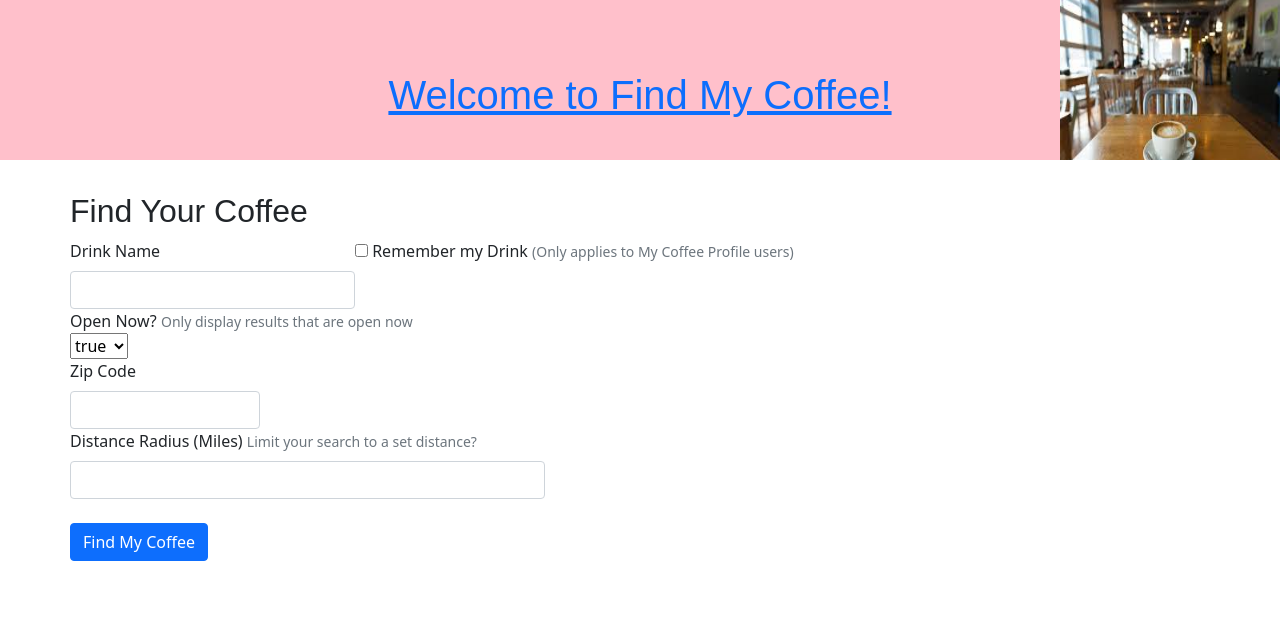
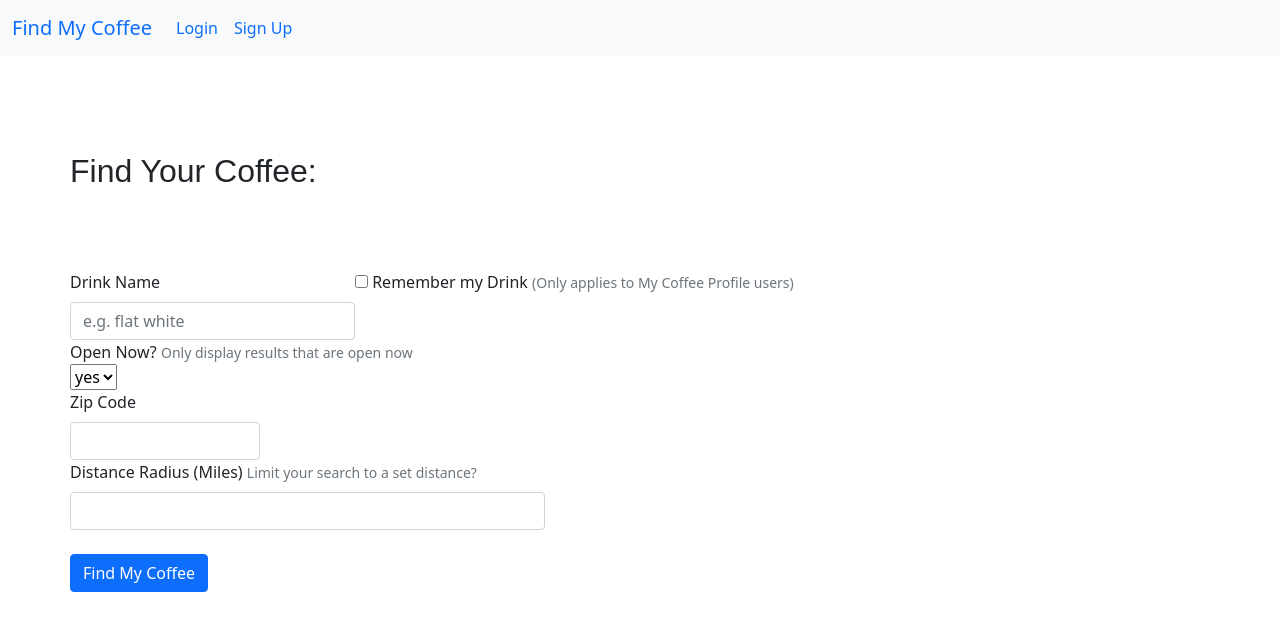
Before and after one commit to lglynn4912/final_project-, a Flask app: page /inputorder in a window 1280 px wide. Shown: the top 630 px of the page. Run offline with Flask 2, Linux system fonts and the light colour scheme.

Commit message:
finalized some styling

```diff
--- a/server.py
+++ b/server.py
@@ -101,9 +101,12 @@ def show_coffee_search_results():
     radius = request.form.get("radius")
     open_now = request.form.get("open-now")
 
+
+
     if open_now == "false" and len(radius) == 0:
         print("term:", term)
         print("zipcode:", location)
+
 
         url = "%s?term=%s&location=%s" % (SEARCH_URL, term, location)
         print("search url", url)
@@ -116,12 +119,14 @@ def show_coffee_search_results():
         total_results = search_results['total']
         coffee_order_results_sorted =  sorted(search_results['businesses'], key=lambda x: x['distance'])
 
+
     elif open_now == "false":
         miles_to_meters_conversion = float(radius) * 1609
         radius_value_as_integer= int(miles_to_meters_conversion)
         print("term:", term)
         print("zipcode:", location)
         print("within radius:", radius_value_as_integer)
+
 
         url = "%s?term=%s&location=%s&radius=%s" % (SEARCH_URL, term, location, radius_value_as_integer)
         print("search url", url)
@@ -133,6 +138,7 @@ def show_coffee_search_results():
         search_results = response.json()
         total_results = search_results['total']
         coffee_order_results_sorted =  sorted(search_results['businesses'], key=lambda x: x['distance'])
+
 
     elif len(radius) == 0:
         yes_open_now = bool(open_now)
--- a/static/css/my-css.css
+++ b/static/css/my-css.css
@@ -1,14 +1,15 @@
-.header {
+navbar navbar-expand-lg bg-light {
   height: 160px;
   padding-top: 0.8em;
   text-align: center;
   font-size: 3em;
-  background: pink url(/static/images/coffeecup.png) no-repeat right;
+  background: rgba(255, 192, 203, 0.962);
   background-size: 220px 210px;
   justify-content: center;
   align-items: center;
   margin-bottom: 0.67em;
 }
+
 
 img {
   width: 100%;
@@ -47,3 +48,9 @@ th {
   margin-bottom: 0;
   margin-top: 10px;
 }
+
+.box1 {
+  background-color: #000;
+  color: #fff;
+  opacity: .5;
+}
--- a/templates/accounts.html
+++ b/templates/accounts.html
@@ -9,7 +9,7 @@
 
 
 <div id="createaccount">
-  <h1>Create an Account</h1>
+  <h2>Create a My Coffee Profile</h2>
   <form action="/users" method="POST">
     <p>Name</p><input type="text" name="username"></p>
     <p>Email <input type="text" name="email"></p>
--- a/templates/base.html
+++ b/templates/base.html
@@ -12,10 +12,21 @@
   <link rel="stylesheet" href="/static/css/my-css.css">
 </head>
 <body>
-  <div class="container-fluid d-flex header">
-    <h1>
-      <a href="/">Welcome to Find My Coffee!</a>
-    </h1>
+  <nav class="navbar navbar-expand-lg bg-light">
+    <div class="container-fluid">
+      <a class="navbar-brand" href="/">Find My Coffee</a>
+      <button class="navbar-toggler" type="button" data-bs-toggle="collapse" data-bs-target="#navbarNavAltMarkup" aria-controls="navbarNavAltMarkup" aria-expanded="false" aria-label="Toggle navigation">
+        <span class="navbar-toggler-icon"></span>
+      </button>
+      <div class="collapse navbar-collapse justify-content-start" id="navbarNavAltMarkup">
+        <div class="navbar-nav">
+        <a class="nav-link" href="/login"> Login</a>
+        <a class="nav-link" href="/accounts">Sign Up</a>
+
+        </div>
+      </div>
+    </div>
+  </nav>
 
     {% for msg in get_flashed_messages() %}
       <div class="alert alert-info">{{ msg }}</div>
--- a/templates/inputorder.html
+++ b/templates/inputorder.html
@@ -4,12 +4,20 @@
 
 
 {% block content %}
+<br>
+<br>
+<br>
+<br>
 <div class="container">
   <div class="row">
     <div class="col-8">
-      <h2>Find Your Coffee</h2>
+      <h2>Find Your Coffee:</h2>
     </div>
   </div>
+
+<br>
+<br>
+<br>
 
 
 
@@ -21,7 +29,8 @@
               id="drink-name"
               class="form-control"
               type="text"
-              name="drinkname"/>
+              name="drinkname"
+              placeholder="e.g. flat white"/>
             </div>
 
               <div class="col-8">
@@ -45,8 +54,8 @@
                   Only display results that are open now
                 </small>
                 <select name="open-now" id="open-now">
-                  <option value="true">true</option>
-                  <option value="false">false</option>
+                  <option value="true">yes</option>
+                  <option value="false">no</option>
 
                 </select>
             </div>
--- a/templates/login.html
+++ b/templates/login.html
@@ -8,7 +8,7 @@
     <div class="col-7">
 
       <div id="login">
-<h1>Log In</h1>
+<h2>Log In to My Coffee Profile</h2>
 <form action="/login" method="POST">
   <p>Name</p><input type="text" name="username"></p>
   <p>Email <input type="text" name="email"></p>
```
Also changed, not shown: templates/homepage.html (+42 -34 lines), templates/results.html (+15 -24 lines), static/images/coffeecup.png (deleted).
